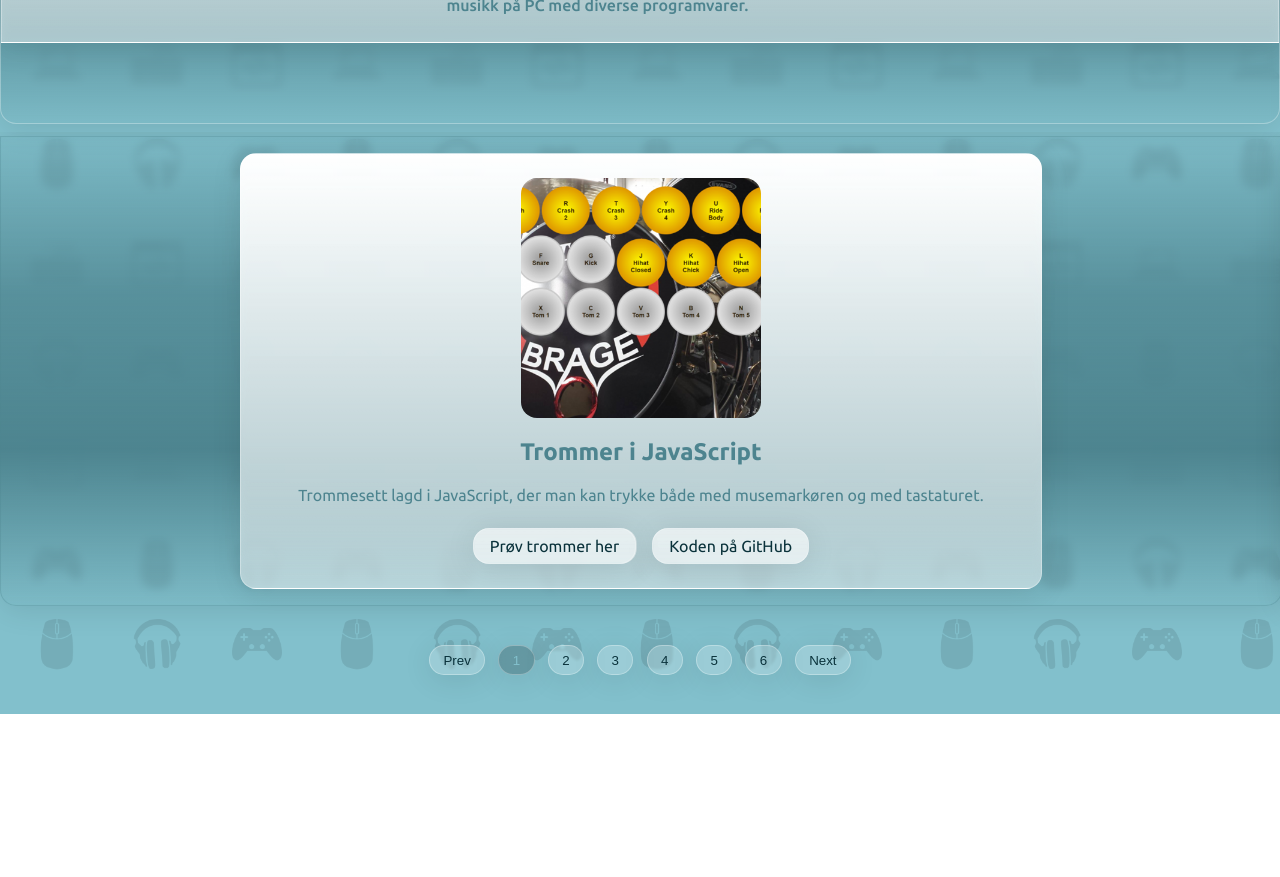
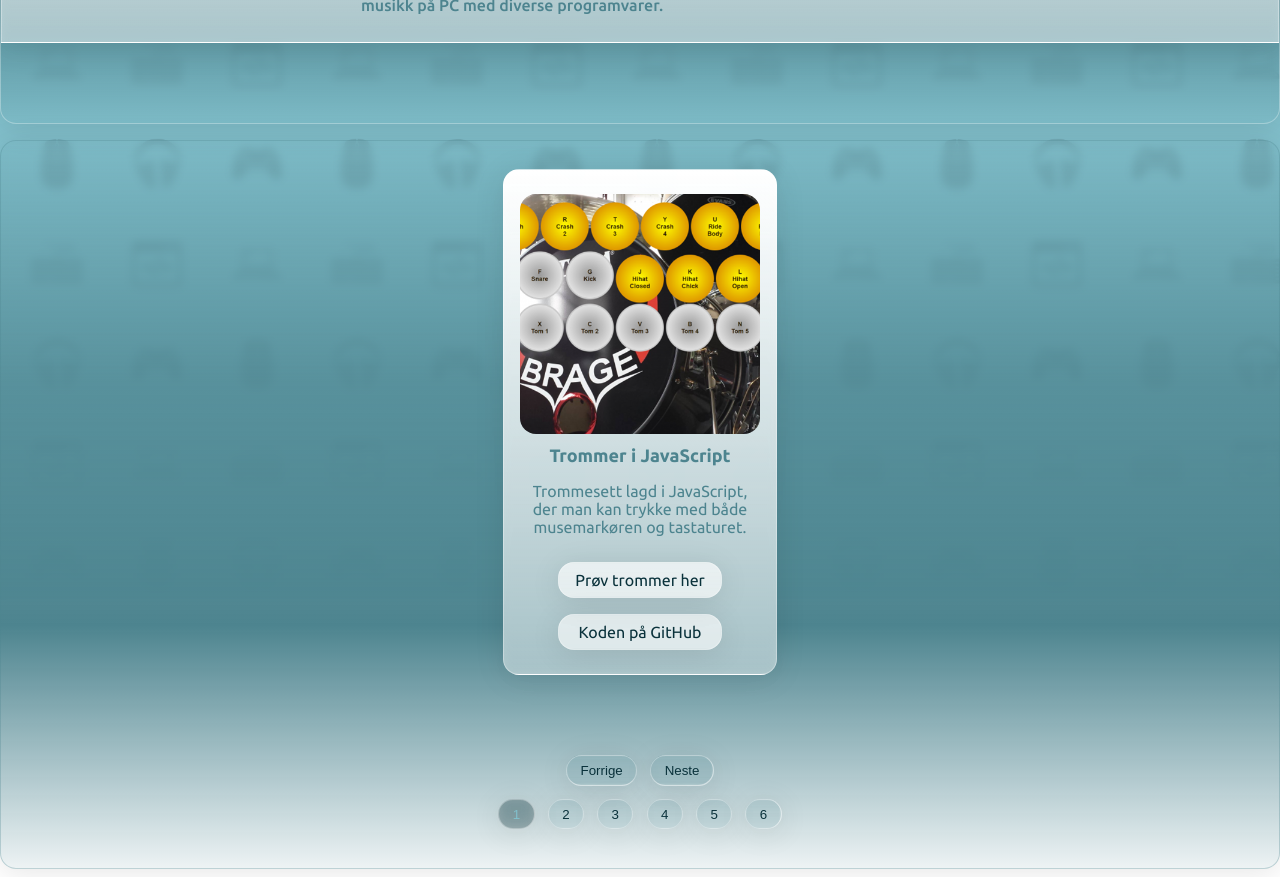
Before and after one commit to ChristianSB89/portfolioremake-v2, a React (Create React App) app: page / in a window 1280 px wide. Shown: the part 480-1357 px from the top of the page. Before the commit the page ends 1194 px from the top, so only its background shows below. Built offline with nearby package versions, Linux system fonts and the light colour scheme.

Commit message:
Tweaked carousel and profile image

```diff
--- a/src/App.css
+++ b/src/App.css
@@ -1,5 +1,5 @@
 body {
   background-image: url(./components/img/wallpaper.png);
-  position: sticky;
-  z-index: -999;
+  background-repeat: no-repeat;
+  background-attachment: fixed;
 }
--- a/src/components/cards/drumCard.js
+++ b/src/components/cards/drumCard.js
@@ -5,6 +5,9 @@ import {
   ProjectBtn,
   ProjectImg,
   BtnSection,
+  ProjectTitle,
+  ProjectText,
+  TextContainer,
 } from "../styles/cardStyles";
 
 function DrumsCard() {
@@ -14,13 +17,14 @@ function DrumsCard() {
         src={drumkit}
         alt="Circles representing drumpads with my own drumkit in the background"
       />
-      <section>
-        <h2>Trommer i JavaScript</h2>
-        <p>
-          Trommesett lagd i JavaScript, der man kan trykke både med musemarkøren
-          og med tastaturet.
-        </p>
-      </section>
+      <TextContainer>
+        <ProjectTitle>Trommer i JavaScript</ProjectTitle>
+        <ProjectText>
+          Trommesett lagd i JavaScript,
+          <br /> der man kan trykke med både <br />
+          musemarkøren og tastaturet.
+        </ProjectText>
+      </TextContainer>
       <BtnSection>
         <ProjectBtn
           href="https://christiansb89.github.io/drumkit-javascript/"
--- a/src/components/cards/mapCard.js
+++ b/src/components/cards/mapCard.js
@@ -5,19 +5,23 @@ import {
   CardStyle,
   ProjectBtn,
   ProjectImg,
+  ProjectTitle,
+  TextContainer,
+  ProjectText,
 } from "../styles/cardStyles";
 
 function MapCard() {
   return (
     <CardStyle>
       <ProjectImg src={map} alt="A map" />
-      <section>
-        <h2>Kart API</h2>
-        <p>
-          Hentet kart API fra <a href="https://leafletjs.com/">leafletjs.com</a>{" "}
+      <TextContainer>
+        <ProjectTitle>Kart API</ProjectTitle>
+        <ProjectText>
+          Hentet kart API fra <br />
+          <a href="https://leafletjs.com/">leafletjs.com</a> <br />
           for å lære om henting av API.
-        </p>
-      </section>
+        </ProjectText>
+      </TextContainer>
       <BtnSection>
         <ProjectBtn
           href="https://christiansb89.github.io/Map-Test/"
--- a/src/components/cards/navCard.js
+++ b/src/components/cards/navCard.js
@@ -1,5 +1,12 @@
 import React from "react";
-import { CardStyle, ProjectBtn, ProjectFrame } from "../styles/cardStyles";
+import {
+  CardStyle,
+  ProjectBtn,
+  ProjectFrame,
+  ProjectText,
+  ProjectTitle,
+  TextContainer,
+} from "../styles/cardStyles";
 
 function NavCard() {
   return (
@@ -8,13 +15,14 @@ function NavCard() {
         src="https://www.figma.com/embed?embed_host=share&url=https%3A%2F%2Fwww.figma.com%2Ffile%2Fo0Kyv62TbP5EhmOE9XqAo0%2FNAV-app%3Fnode-id%3D0%253A1"
         allowfullscreen
       ></ProjectFrame>
-      <section>
-        <h2>Workshop Prosjekt - Nav</h2>
-        <p>
-          Gruppeprosjekt der vi skulle finne en bedre løsning for Nav. Jeg stod
-          for design.
-        </p>
-      </section>
+      <TextContainer>
+        <ProjectTitle>Workshop Prosjekt - Nav</ProjectTitle>
+        <ProjectText>
+          Gruppeprosjekt der vi skulle <br />
+          finne en bedre løsning for Nav. <br />
+          Jeg stod for design i Figma.
+        </ProjectText>
+      </TextContainer>
       <ProjectBtn
         href="https://www.figma.com/file/o0Kyv62TbP5EhmOE9XqAo0/NAV-app?node-id=0%3A1"
         target="_blank"
--- a/src/components/cards/newCard.js
+++ b/src/components/cards/newCard.js
@@ -5,19 +5,23 @@ import {
   CardStyle,
   ProjectBtn,
   ProjectImg,
+  ProjectText,
+  ProjectTitle,
+  TextContainer,
 } from "../styles/cardStyles";
 
 function NewsCard() {
   return (
     <CardStyle>
       <ProjectImg src={dolingen} alt="A fictional news site" />
-      <section>
-        <h2>Dølingen</h2>
-        <p>
-          Første forsøk på Html og CSS. Her har jeg bare prøvd meg fram på alt
-          fra Flexbox til å lenke til andre sider.
-        </p>
-      </section>
+      <TextContainer>
+        <ProjectTitle>Dølingen</ProjectTitle>
+        <ProjectText>
+          Første forsøk på Html og CSS. <br />
+          Her har jeg bare prøvd meg <br />
+          fram i HTML og CSS.
+        </ProjectText>
+      </TextContainer>
       <BtnSection>
         <ProjectBtn
           href="https://christiansb89.github.io/Dolingen/"
--- a/src/components/cards/portfolioCard.js
+++ b/src/components/cards/portfolioCard.js
@@ -1,5 +1,12 @@
 import React from "react";
-import { CardStyle, ProjectBtn, ProjectFrame } from "../styles/cardStyles";
+import {
+  CardStyle,
+  ProjectBtn,
+  ProjectFrame,
+  ProjectTitle,
+  TextContainer,
+  ProjectText,
+} from "../styles/cardStyles";
 
 function PortfolioCard() {
   return (
@@ -8,13 +15,14 @@ function PortfolioCard() {
         src="https://www.figma.com/embed?embed_host=share&url=https%3A%2F%2Fwww.figma.com%2Ffile%2FhnixYAjWAbIXgdrQr3vE79%2Fportfolio-wireframe%3Fnode-id%3D72%253A680"
         allowfullscreen
       ></ProjectFrame>
-      <section>
-        <h2>Design for denne siden</h2>
-        <p>
-          Denne nettsiden ble opprinnelig designet i Figma. Her kan du se
-          prosessen.
-        </p>
-      </section>
+      <TextContainer>
+        <ProjectTitle>Design for denne siden</ProjectTitle>
+        <ProjectText>
+          Denne nettsiden ble <br />
+          designet i Figma. <br />
+          Her kan du se prosessen.
+        </ProjectText>
+      </TextContainer>
       <ProjectBtn
         href="https://www.figma.com/file/hnixYAjWAbIXgdrQr3vE79/portfolio-wireframe?node-id=72%3A680"
         target="_blank"
--- a/src/components/cards/todoCard.js
+++ b/src/components/cards/todoCard.js
@@ -5,19 +5,24 @@ import {
   ProjectBtn,
   ProjectImg,
   BtnSection,
+  TextContainer,
+  ProjectTitle,
+  ProjectText,
 } from "../styles/cardStyles";
 
 function ToDoCard() {
   return (
     <CardStyle>
       <ProjectImg src={ToDo} alt="An online to do list" />
-      <section>
-        <h2>To-do list</h2>
-        <p>
-          Blant de første JavaScript prosjektene der man skulle kunne sortere,
-          fjerne enkelte ting og hele listen.
-        </p>
-      </section>
+      <TextContainer>
+        <ProjectTitle>To-do list</ProjectTitle>
+        <ProjectText>
+          Blant de første <br />
+          JavaScript prosjektene. <br />
+          Her skal man kunne <br />
+          sortere og fjerne ting.
+        </ProjectText>
+      </TextContainer>
       <BtnSection>
         <ProjectBtn
           href="https://christiansb89.github.io/todo-list/"
--- a/src/components/carousel.js
+++ b/src/components/carousel.js
@@ -5,6 +5,8 @@ import {
   IndicatorStyle,
   IndicatorBtn,
   Inner,
+  PrevNextFlex,
+  ActiveBtns,
 } from "./styles/carouselStyles";
 
 export const CarouselItem = ({ children, width }) => {
@@ -34,13 +36,23 @@ const Carousel = ({ children }) => {
         })}
       </Inner>
       <IndicatorStyle>
+        <PrevNextFlex>
           <IndicatorBtn
             onClick={() => {
               updateIndex(activeIndex - 1);
             }}
           >
-          Prev
+            Forrige
           </IndicatorBtn>
+          <IndicatorBtn
+            onClick={() => {
+              updateIndex(activeIndex + 1);
+            }}
+          >
+            Neste
+          </IndicatorBtn>
+        </PrevNextFlex>
+        <ActiveBtns>
           {React.Children.map(children, (child, index) => {
             return (
               <IndicatorBtn
@@ -53,13 +65,7 @@ const Carousel = ({ children }) => {
               </IndicatorBtn>
             );
           })}
-        <IndicatorBtn
-          onClick={() => {
-            updateIndex(activeIndex + 1);
-          }}
-        >
-          Next
-        </IndicatorBtn>
+        </ActiveBtns>
       </IndicatorStyle>
     </CarouselStyle>
   );
--- a/src/components/header.js
+++ b/src/components/header.js
@@ -2,7 +2,6 @@ import {
   FlexContainer,
   HeaderShape,
   HeaderTextContainer,
-  ImageStyle,
   Name,
   Profession,
 } from "./styles/headerStyle";
--- a/src/components/styles/aboutMeStyle.js
+++ b/src/components/styles/aboutMeStyle.js
@@ -23,7 +23,8 @@ export const AboutFlexBkgd = styled.section`
   display: flex;
   flex-direction: row;
   align-items: center;
-  justify-content: space-evenly;
+  justify-content: center;
+  align-items: flex-start;
   background: linear-gradient(
     180deg,
     #ffffff 0%,
@@ -36,6 +37,7 @@ export const AboutFlexBkgd = styled.section`
 `;
 
 export const ImageStyle = styled.img`
+  margin: 1.2em 0;
   border-radius: 1em;
   width: 5em;
   border: 1px solid rgba(255, 255, 255, 0.3);
--- a/src/components/styles/cardStyles.js
+++ b/src/components/styles/cardStyles.js
@@ -1,10 +1,11 @@
 import styled from "styled-components";
+
+// Styling of the 'body' of the card
 
 export const CardStyle = styled.section`
   margin: 0 0.5em;
   padding: 1em;
   text-align: center;
-  width: 60%;
   display: flex;
   flex-direction: column;
   justify-content: space-between;
@@ -36,7 +37,25 @@ export const ProjectFrame = styled.iframe`
   border-radius: 16px;
 `;
 
-// Project links (buttons in card)
+// Text styling
+
+export const TextContainer = styled.section`
+  width: 100%;
+  margin: 0;
+  padding: 0.1em;
+`;
+
+export const ProjectTitle = styled.h2`
+  margin: 0.5em;
+  font-size: 18px;
+`;
+
+export const ProjectText = styled.p`
+  font-size: 16px;
+  text-align: center;
+`;
+
+// Project links and buttons
 
 export const ProjectBtn = styled.a`
   text-decoration: none;
@@ -60,5 +79,6 @@ export const ProjectBtn = styled.a`
 
 export const BtnSection = styled.section`
   display: flex;
+  flex-direction: column;
   justify-content: space-evenly;
 `;
--- a/src/components/styles/carouselStyles.js
+++ b/src/components/styles/carouselStyles.js
@@ -2,6 +2,20 @@ import styled from "styled-components";
 
 export const CarouselStyle = styled.div`
   overflow: hidden;
+  margin: 0.5em 0;
+  background: linear-gradient(
+    180deg,
+    rgba(77, 132, 143, 0.1) 0%,
+    rgba(77, 132, 143, 0.791667) 33.33%,
+    #4d848f 66.67%,
+    rgba(77, 132, 143, 0.1) 100%
+  );
+  border-radius: 1em;
+  box-shadow: 0 4px 30px rgba(0, 0, 0, 0.1);
+  backdrop-filter: blur(4px);
+  -webkit-backdrop-filter: blur(4px);
+  border: 1px solid rgba(77, 132, 143, 0.3);
+  color: #4d848f;
 `;
 
 export const Inner = styled.div`
@@ -10,33 +24,29 @@ export const Inner = styled.div`
 `;
 
 export const CarouselItemStyle = styled.div`
+  margin: 0.5em 0;
   padding: 1em 0;
   display: inline-flex;
   align-items: center;
   justify-content: center;
   height: auto;
-  background: linear-gradient(
-    180deg,
-    rgba(77, 132, 143, 0.1) 0%,
-    rgba(77, 132, 143, 0.791667) 33.33%,
-    #4d848f 66.67%,
-    rgba(77, 132, 143, 0.1) 100%
-  );
-  border-radius: 0 0 1em 1em;
-  box-shadow: 0 4px 30px rgba(0, 0, 0, 0.1);
-  backdrop-filter: blur(4px);
-  -webkit-backdrop-filter: blur(4px);
-  border: 1px solid rgba(77, 132, 143, 0.3);
-  color: #4d848f;
 `;
 
 export const IndicatorStyle = styled.div`
   padding: 2em 0;
   display: flex;
+  flex-direction: column;
+  justify-content: center;
+`;
+
+export const PrevNextFlex = styled.section`
+  display: flex;
+  flex-direction: row;
   justify-content: center;
 `;
 
 export const IndicatorBtn = styled.button`
+  display: flex;
   text-decoration: none;
   color: #0a323b;
   background: rgba(255, 255, 255, 0.2);
@@ -56,3 +66,9 @@ export const IndicatorBtn = styled.button`
     -webkit-backdrop-filter: blur(6px);
   }
 `;
+
+export const ActiveBtns = styled.section`
+  display: flex;
+  flex-direction: row;
+  justify-content: center;
+`;
```
Lines whose indentation alone changed are shown as unchanged.
